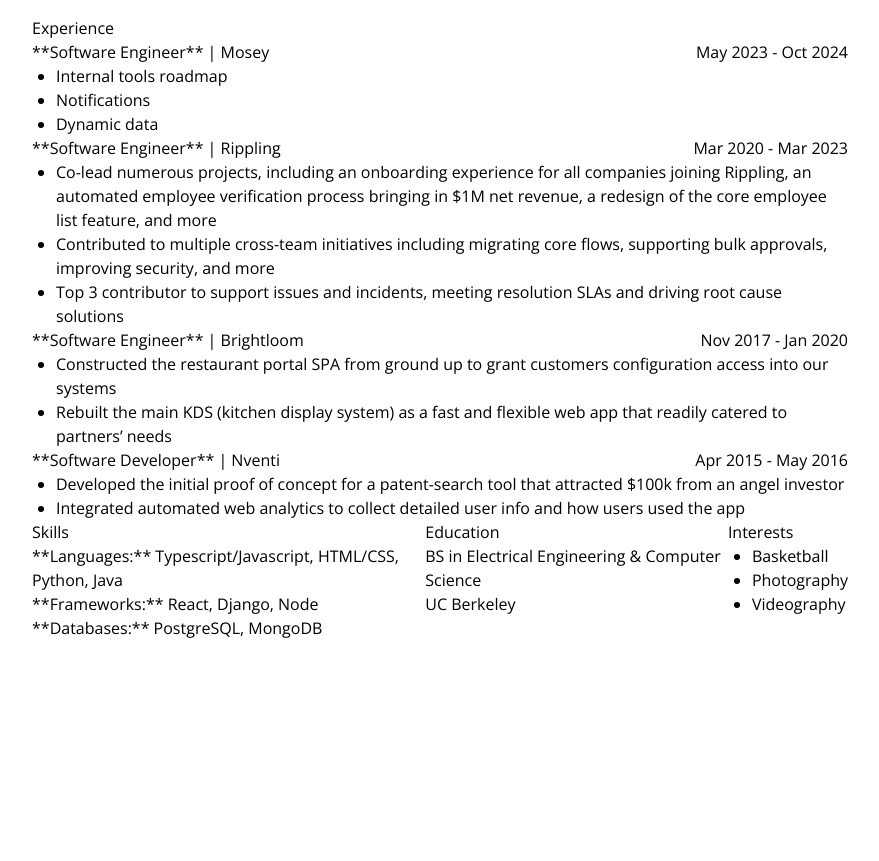
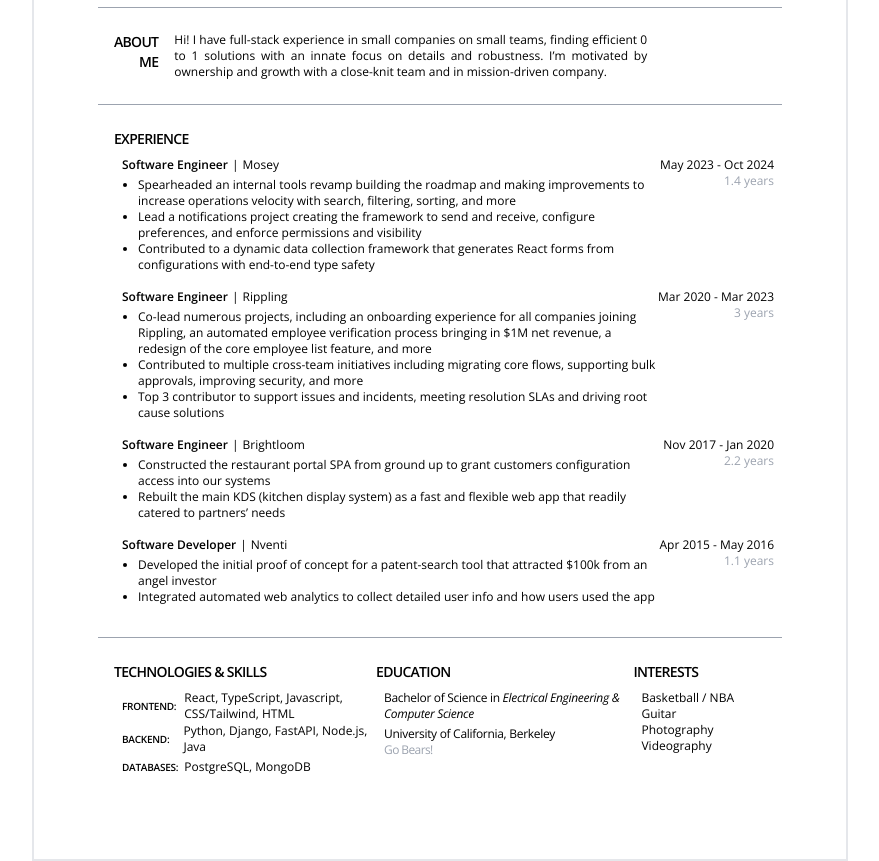
Before and after one commit to davishuang9/resume, a plain HTML site: page index.html in a window 1280 px wide. Shown: the part 195-1056 px from the top of the page, without its empty margins (200-1079 px from the left). Drawn offline with nearby package versions, Linux system fonts and the light colour scheme.

Commit message:
Finish draft

```diff
--- a/index.html
+++ b/index.html
@@ -30,146 +30,206 @@
 </head>
 
 <body class="flex place-content-center font-default">
-  <div class="flex flex-col w-[8.5in] h-[11in]">
-    <div class="flex flex-col h-1/5">
-      <div class="flex flex-row">
-        <div class="flex items-center justify-center">
-          <div class="w-24 h-24 overflow-hidden rounded-full">
+  <div class="flex flex-col w-[8.5in] h-[11in] border-2">
+    <div class="m-16">
+      <div class="flex flex-col mb-6">
+        <div class="flex flex-row items-center">
+          <div class="overflow-hidden rounded-full w-28 h-28">
             <img src="./assets/profile_pic.jpg">
           </div>
-        </div>
-        <div class="flex flex-col grow">
-          <h1 class="text-4xl">
+          <div class="flex flex-col p-6 grow">
+            <h1 class="text-4xl font-extrabold tracking-wide">
               Davis Huang
             </h1>
-          <h2 class="text-lg font-semibold">
-            Software Engineer
+            <h2 class="text-sm tracking-tight">
+              SOFTWARE ENGINEER
             </h2>
           </div>
-        <div>
+          <div class="text-xs tracking-tight">
             <div class="flex flex-row items-center">
-            <img src="./assets/phone_icon.svg" class="size-4" /><span>+1 559 230 7310</span>
+              <img src="./assets/phone_icon.svg" class="pr-2 size-5" />+1 559 230 7310
             </div>
             <div class="flex flex-row items-center">
-            <img src="./assets/email_icon.svg" class="size-4" /><span>davishuang9@gmail.com</span>
+              <img src="./assets/email_icon.svg" class="pr-2 size-5" />davishuang9@gmail.com
             </div>
             <div class="flex flex-row items-center">
-            <img src="./assets/map_pin_icon.svg" class="size-4" /><span>
-              Santa Clara, California</span>
+              <img src="./assets/map_pin_icon.svg" class="pr-2 size-5" />
+              Santa Clara, California
             </div>
           </div>
         </div>
-      <div class="flex flex-row">
-        <h3>
-          About Me
+      </div>
+      <hr class="border-gray-400" />
+      <div class="flex pt-6 pb-6 ml-4">
+        <h3 class="mr-4 text-sm font-semibold tracking-tighter text-right">
+          ABOUT ME
         </h3>
-        Hi! I’m a software engineer with experience in small companies on even smaller teams, finding efficient
-        solutions
-        to go from 0 to 1 with an innate focus on quality and robustness.
-
-        I’m looking for an opportunity to take on greater challenges and continue to grow in a close-knit,
-        mission-driven
-        company.
+        <div class="text-xs text-justify">
+          Hi! I have full-stack experience in small companies on small teams, finding efficient 0 to 1 solutions
+          with an innate focus on details and robustness. I’m motivated by ownership and growth with a close-knit team
+          and in
+          mission-driven company.
+        </div>
+        <div class="w-96"></div>
+      </div>
+      <hr class="border-gray-400" />
+      <div class="mt-6 mb-6 ml-4 text-xs text-pretty">
+        <h3 class="text-sm font-semibold tracking-tighter">
+          EXPERIENCE
+        </h3>
+        <div class="flex flex-col p-2">
+          <div class="flex place-content-between">
+            <div>
+              <div class="flex pb-1">
+                <div class="font-semibold">
+                  Software Engineer
+                </div>
+                <div class="pl-1 pr-1">|</div>
+                <div>Mosey</div>
+              </div>
+              <ul class="ml-4">
+                <li class="list-disc list-item">Spearheaded an internal tools revamp building the roadmap and making
+                  improvements to increase operations velocity with search, filtering, sorting, and more</li>
+                <li class="list-disc list-item">Lead a notifications project creating the framework to send and receive,
+                  configure preferences, and enforce permissions and visibility</li>
+                <li class="list-disc list-item">Contributed to a dynamic data collection framework that generates React
+                  forms from configurations with end-to-end type safety</li>
+              </ul>
+            </div>
+            <div class="flex flex-col text-right">
+              <div class="text-nowrap">
+                May 2023 - Oct 2024
+              </div>
+              <div class="text-gray-400">1.4 years</div>
             </div>
           </div>
-    <div>
-      <div>
-        <h3>
-          Experience
-        </h3>
-        <div class="flex flex-col">
+        </div>
+        <div class="flex flex-col p-2">
           <div class="flex place-content-between">
             <div>
-              **Software Engineer** | Mosey
+              <div class="flex pb-1">
+                <div class="font-semibold">
+                  Software Engineer
                 </div>
-            <div>
-              May 2023 - Oct 2024
+                <div class="pl-1 pr-1">|</div>
+                <div>Rippling</div>
               </div>
-          </div>
-          <ul class="ml-6">
-            <li class="list-disc list-item">Internal tools roadmap</li>
-            <li class="list-disc list-item">Notifications</li>
-            <li class="list-disc list-item">Dynamic data</li>
-          </ul>
-        </div>
-        <div class="flex flex-col">
-          <div class="flex place-content-between">
-            <div>
-              **Software Engineer** | Rippling
-            </div>
-            <div>
-              Mar 2020 - Mar 2023
-            </div>
-          </div>
-          <ul class="ml-6">
+              <ul class="ml-4">
                 <li class="list-disc list-item">Co-lead numerous projects, including an onboarding experience for all
                   companies joining Rippling, an automated employee verification process bringing in $1M net revenue, a
                   redesign of the core employee list feature, and more</li>
                 <li class="list-disc list-item">Contributed to multiple cross-team initiatives including migrating core
                   flows, supporting bulk approvals, improving security, and more</li>
-            <li class="list-disc list-item">Top 3 contributor to support issues and incidents, meeting resolution SLAs
+                <li class="list-disc list-item">Top 3 contributor to support issues and incidents, meeting resolution
+                  SLAs
                   and driving root cause solutions</li>
               </ul>
             </div>
-        <div class="flex flex-col">
+            <div class="flex flex-col text-right">
+              <div class="text-nowrap">
+                Mar 2020 - Mar 2023
+              </div>
+              <div class="text-gray-400">3 years</div>
+            </div>
+          </div>
+        </div>
+        <div class="flex flex-col p-2">
           <div class="flex place-content-between">
             <div>
-              **Software Engineer** | Brightloom
+              <div class="flex pb-1">
+                <div class="font-semibold">
+                  Software Engineer
                 </div>
-            <div>
-              Nov 2017 - Jan 2020
+                <div class="pl-1 pr-1">|</div>
+                <div>Brightloom</div>
               </div>
-          </div>
-          <ul class="ml-6">
+              <ul class="ml-4">
                 <li class="list-disc list-item">Constructed the restaurant portal SPA from ground up to grant customers
                   configuration access into our systems</li>
-            <li class="list-disc list-item">Rebuilt the main KDS (kitchen display system) as a fast and flexible web app
+                <li class="list-disc list-item">Rebuilt the main KDS (kitchen display system) as a fast and flexible web
+                  app
                   that readily catered to partners’ needs</li>
               </ul>
             </div>
-        <div class="flex flex-col">
+            <div class="flex flex-col text-right">
+              <div class="text-nowrap">
+                Nov 2017 - Jan 2020
+              </div>
+              <div class="text-gray-400">2.2 years</div>
+            </div>
+          </div>
+        </div>
+        <div class="flex flex-col p-2">
           <div class="flex place-content-between">
             <div>
-              **Software Developer** | Nventi
+              <div class="flex pb-1">
+                <div class="font-semibold">
+                  Software Developer
                 </div>
-            <div>
-              Apr 2015 - May 2016
+                <div class="pl-1 pr-1">|</div>
+                <div>Nventi</div>
               </div>
-          </div>
-          <ul class="ml-6">
+              <ul class="ml-4">
                 <li class="list-disc list-item">Developed the initial proof of concept for a patent-search tool that
                   attracted $100k from an angel investor</li>
                 <li class="list-disc list-item">Integrated automated web analytics to collect detailed user info and how
                   users used the app</li>
               </ul>
             </div>
+            <div class="flex flex-col text-right">
+              <div class="text-nowrap">
+                Apr 2015 - May 2016
               </div>
+              <div class="text-gray-400">1.1 years</div>
+            </div>
+          </div>
+        </div>
+      </div>
+      <hr class="border-gray-400" />
+      <div class="mt-6 ml-4 text-xs">
         <div class="flex flex-row">
           <div>
-          <h4>
-            Skills
-          </h4>
-
-          <div>**Languages:** Typescript/Javascript, HTML/CSS, Python, Java</div>
-          <div>**Frameworks:** React, Django, Node</div>
-          <div>**Databases:** PostgreSQL, MongoDB</div>
+            <h3 class="text-sm font-semibold tracking-tighter">
+              TECHNOLOGIES & SKILLS
+            </h3>
+            <div class="ml-2">
+              <div class="flex items-center mt-2">
+                <div class="text-[10px] font-semibold tracking-tight pr-2">FRONTEND:</div>
+                <div>React, TypeScript, Javascript, CSS/Tailwind, HTML</div>
+              </div>
+              <div class="flex items-center mt-[1px]">
+                <div class="text-[10px] font-semibold tracking-tight pr-[14px]">BACKEND:</div>
+                <div>Python, Django, FastAPI, Node.js, Java</div>
+              </div>
+              <div class="flex items-center mt-1">
+                <div class="text-[10px] font-semibold tracking-tight pr-[6px]">DATABASES:</div>
+                <div>PostgreSQL, MongoDB</div>
+              </div>
+            </div>
           </div>
           <div>
-          Education
-
-
-          <div>BS in Electrical Engineering & Computer Science</div>
-
-          <div>UC Berkeley</div>
+            <h3 class="text-sm font-semibold tracking-tighter">
+              EDUCATION
+            </h3>
+            <div class="mt-2 ml-2 tracking-tight">
+              <div>Bachelor of Science in <span class="italic">Electrical Engineering & Computer Science</span>
               </div>
 
-        <div>
-          Interests
-          <ul class="ml-6">
-            <li class="list-disc list-item">Basketball</li>
-            <li class="list-disc list-item">Photography</li>
-            <li class="list-disc list-item">Videography</li>
+              <div class="mt-1">University of California, Berkeley</div>
+              <div class="tracking-tighter text-gray-400">Go Bears!</div>
+            </div>
+          </div>
+          <div class="mr-12">
+            <h3 class="text-sm font-semibold tracking-tighter">
+              INTERESTS
+            </h3>
+            <ul class="mt-2 ml-2 text-nowrap">
+              <li>Basketball / NBA</li>
+              <li>Guitar</li>
+              <li>Photography</li>
+              <li>Videography</li>
             </ul>
+          </div>
         </div>
       </div>
     </div>
```
Lines whose indentation alone changed are shown as unchanged.
